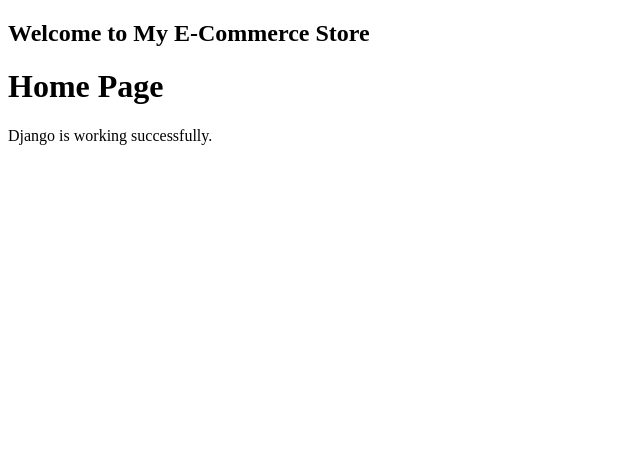
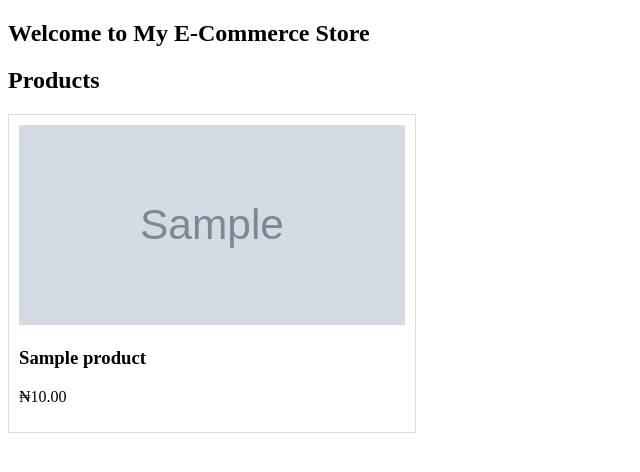
Before and after one commit to utmuffat2012-crypto/e-commerce-system, a Django app: page / in a window 1280 px wide. Shown: the top 472 px of the page, without its empty margins (0-640 px from the left). Run offline with Django 5.2, Linux system fonts and the light colour scheme; tables that the repository leaves empty hold one stand-in row (values such as "Sample post"); grey boxes marked "Sample" are stand-in pictures.

Commit message:
Fix homepage product display

```diff
--- a/store/templates/store/home.html
+++ b/store/templates/store/home.html
@@ -2,8 +2,20 @@
 
 {% block content %}
 
-<h1>Home Page</h1>
+<h2>Products</h2>
 
-<p>Django is working successfully.</p>
+<div style="display:grid;grid-template-columns:repeat(3,1fr);gap:20px;">
+
+{% for product in products %}
+
+<div style="border:1px solid #ddd;padding:10px;">
+    <img src="{{ product.image.url }}" style="width:100%;height:200px;object-fit:cover;">
+    <h3>{{ product.name }}</h3>
+    <p>₦{{ product.price }}</p>
+</div>
+
+{% endfor %}
+
+</div>
 
 {% endblock %}
--- a/store/views.py
+++ b/store/views.py
@@ -1,8 +1,11 @@
 from django.shortcuts import render
 
 # Create your views here.
-from django.shortcuts import render, redirect, get_object_or_404
-from .models import *
+from django.shortcuts import render
+from .models import Product
+def home(request):
+    products = Product.objects.all()
+    return render(request, "store/home.html", {"products": products})
 from django.contrib.auth.forms import UserCreationForm
 from django.contrib.auth import login
 from django.contrib.auth.decorators import login_required
```
